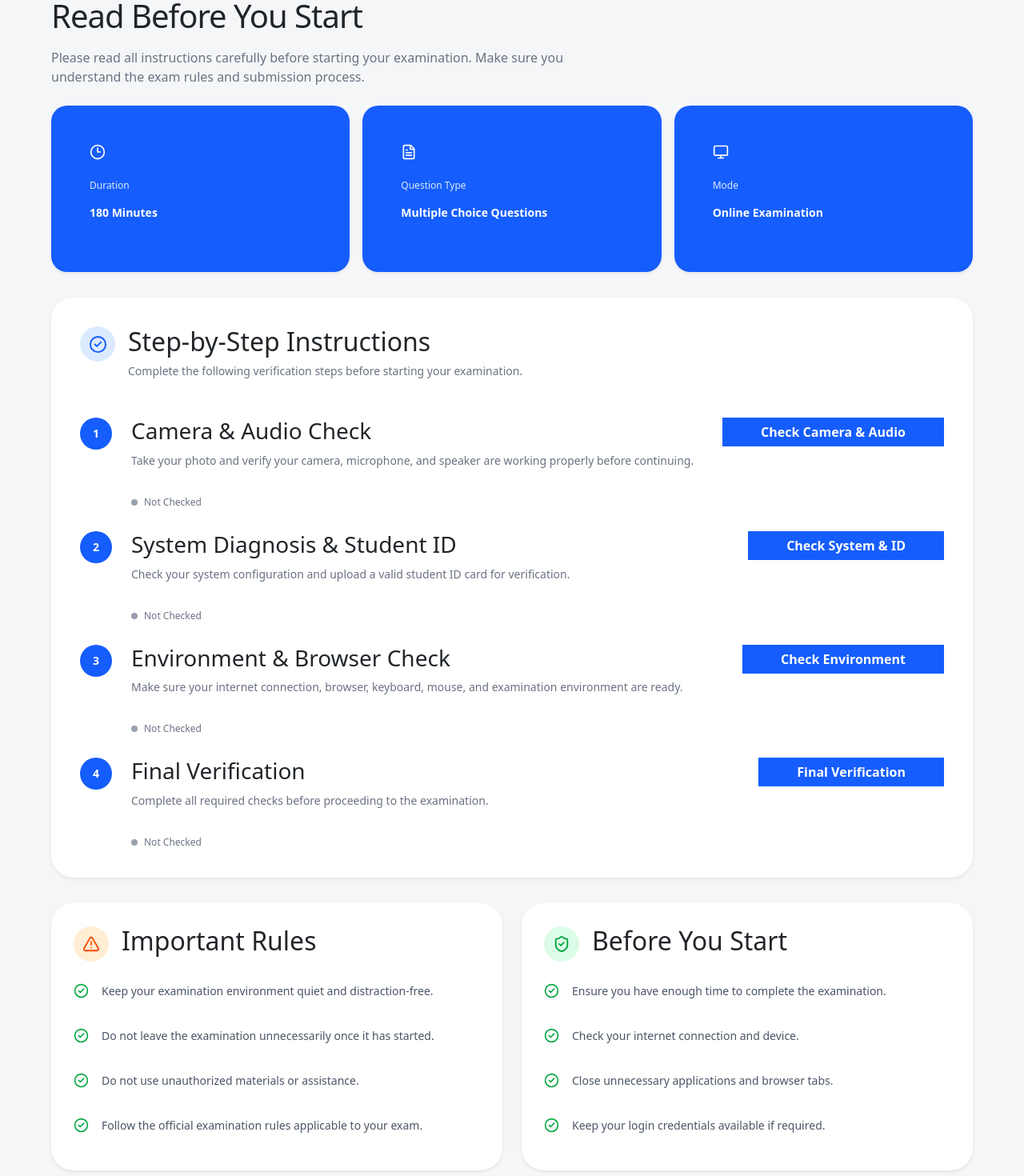
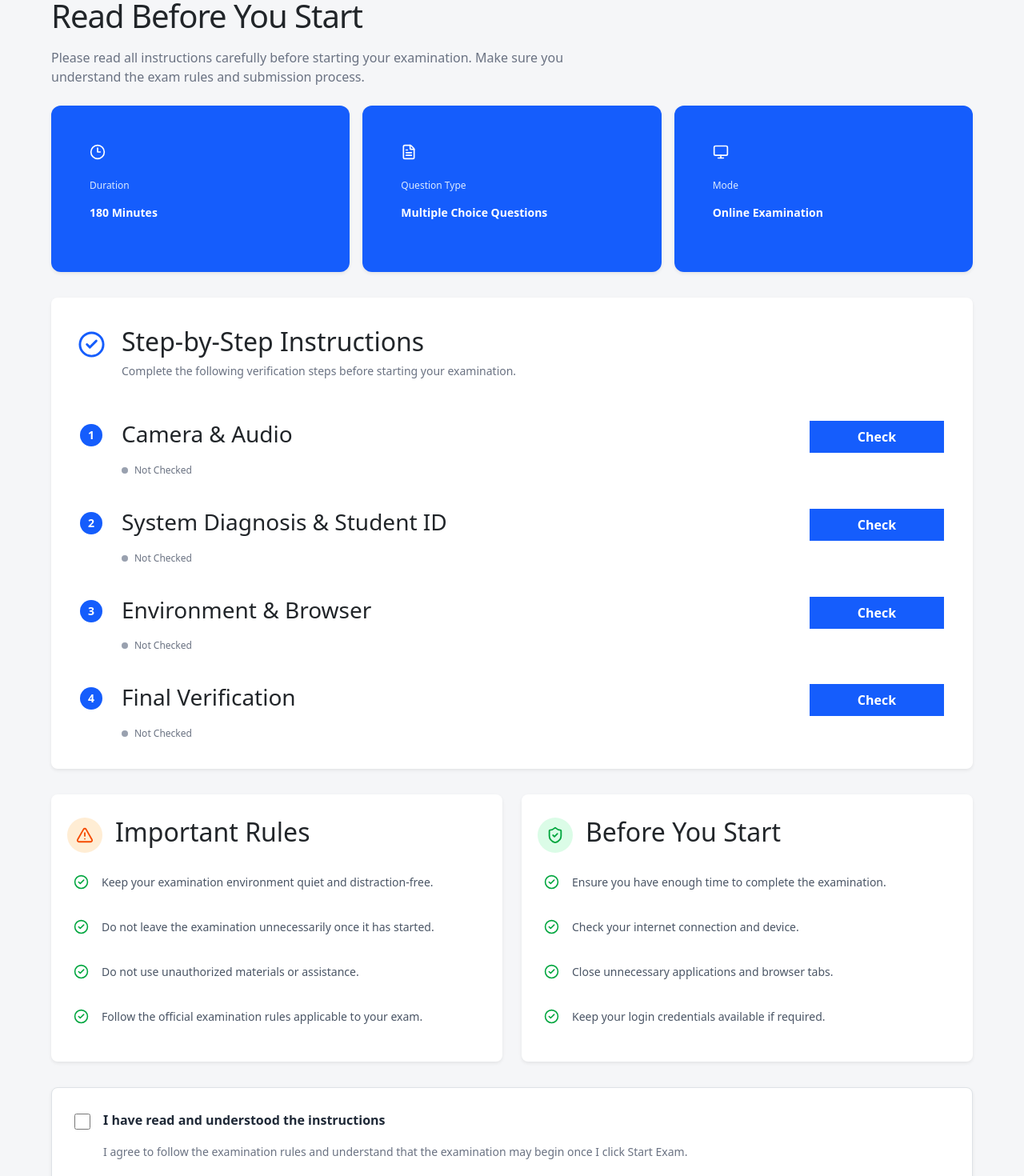
Before and after one commit to KARRI-DURGA-SIVA/AI-MOCKEXAM-Portal, a React (Vite) app: page /instruction in a window 1280 px wide. Shown: the part 160-1630 px from the top of the page at 80% size. Built offline with nearby package versions, Linux system fonts and the light colour scheme; a web font is replaced by a local one.

Commit message:
instrucation page

```diff
--- a/src/Pages/Instruction.tsx
+++ b/src/Pages/Instruction.tsx
@@ -54,31 +54,31 @@ function Instruction() {
   const steps = [
     {
       number: 1,
-      title: "Camera & Audio Check",
+      title: "Camera & Audio",
       description:
-        "Take your photo and verify your camera, microphone, and speaker are working properly before continuing.",
-      button: "Check Camera & Audio",
+        "",
+      button: "Check",
     },
     {
       number: 2,
       title: "System Diagnosis & Student ID",
       description:
-        "Check your system configuration and upload a valid student ID card for verification.",
-      button: "Check System & ID",
+        "",
+      button: "Check",
     },
     {
       number: 3,
-      title: "Environment & Browser Check",
+      title: "Environment & Browser",
       description:
-        "Make sure your internet connection, browser, keyboard, mouse, and examination environment are ready.",
-      button: "Check Environment",
+        "",
+      button: "Check",
     },
     {
       number: 4,
       title: "Final Verification",
       description:
-        "Complete all required checks before proceeding to the examination.",
-      button: "Final Verification",
+        "",
+      button: "Check",
     },
   ];
 
@@ -143,7 +143,7 @@ function Instruction() {
 
           {/* Duration */}
 
-          <div className="rounded-[20px] bg-blue-600 p-5 text-white shadow-sm">
+          <div className="rounded-[12px] bg-blue-600 p-5 text-white shadow-sm">
 
             <Clock3 size={20} />
 
@@ -159,7 +159,7 @@ function Instruction() {
 
           {/* Question Type */}
 
-          <div className="rounded-[20px] bg-blue-600 p-5 text-white shadow-sm">
+          <div className="rounded-[12px] bg-blue-600 p-5 text-white shadow-sm">
 
             <FileText size={20} />
 
@@ -175,7 +175,7 @@ function Instruction() {
 
           {/* Mode */}
 
-          <div className="rounded-[20px] bg-blue-600 p-5 text-white shadow-sm">
+          <div className="rounded-[12px] bg-blue-600 p-5 text-white shadow-sm">
 
             <Monitor size={20} />
 
@@ -193,14 +193,14 @@ function Instruction() {
 
         {/* ================= STEP BY STEP ================= */}
 
-        <div className="mt-6 rounded-[28px] bg-white p-6 shadow-sm sm:mt-8 sm:p-8 md:p-9">
+        <div className="mt-6 rounded-[8px] bg-white p-6 shadow-sm sm:mt-8 sm:p-8 md:p-9">
 
           {/* Heading */}
 
           <div className="flex items-start gap-3">
 
-            <div className="flex h-11 w-11 shrink-0 items-center justify-center rounded-full bg-blue-100 text-blue-600">
-              <CheckCircle2 size={23} />
+            <div className="flex -ml-2 h-11 w-11 shrink-0 items-center justify-center rounded-full text-blue-600">
+              <CheckCircle2 size={35} />
             </div>
 
             <div>
@@ -220,7 +220,7 @@ function Instruction() {
 
           {/* Steps */}
 
-          <div className="mt-8 space-y-7">
+          <div className="mt-9 space-y-10">
 
             {steps.map((step) => (
 
@@ -231,7 +231,7 @@ function Instruction() {
 
                 {/* Number */}
 
-                <div className="flex h-10 w-10 shrink-0 items-center justify-center rounded-full bg-blue-600 text-sm font-bold text-white">
+                <div className="flex h-7 w-7 mt-1 shrink-0 items-center justify-center rounded-full bg-blue-600 text-sm font-bold text-white">
                   {step.number}
                 </div>
 
@@ -257,16 +257,15 @@ function Instruction() {
 
        <button
   type="button"
-                      className="flex h-9 shrink-0 items-center justify-center rounded-full bg-blue-600 px-5 text-xs font-bold text-white transition hover:bg-blue-700"
+  className="flex h-10 w-42 shrink-0 items-center justify-center rounded-full bg-blue-600 text-xs font-bold text-white transition-all duration-200 hover:bg-blue-700 active:scale-95"
 >
   {step.button}
 </button>
-
                   </div>
 
                   {/* Status */}
 
-                  <div className="mt-3 flex items-center gap-2">
+                  <div className="mt-1 flex items-center gap-2">
 
                     <span className="h-2 w-2 rounded-full bg-gray-400" />
 
@@ -292,11 +291,11 @@ function Instruction() {
 
           {/* IMPORTANT RULES */}
 
-          <div className="rounded-[28px] bg-white p-6 shadow-sm sm:p-7">
+          <div className="rounded-[8px] bg-white p-6 shadow-sm sm:p-7">
 
             <div className="flex items-center gap-3">
 
-              <div className="flex h-11 w-11 shrink-0 items-center justify-center rounded-full bg-orange-100 text-orange-600">
+              <div className="flex -ml-2 h-11 w-11 shrink-0 items-center justify-center rounded-full bg-orange-100 text-orange-600">
                 <AlertTriangle size={22} />
               </div>
 
@@ -334,11 +333,11 @@ function Instruction() {
 
           {/* BEFORE STARTING */}
 
-          <div className="rounded-[28px] bg-white p-6 shadow-sm sm:p-7">
+          <div className="rounded-[8px] bg-white p-6 shadow-sm sm:p-7">
 
             <div className="flex items-center gap-3">
 
-              <div className="flex h-11 w-11 shrink-0 items-center justify-center rounded-full bg-green-100 text-green-600">
+              <div className="flex h-11 w-11 -ml-2 shrink-0 items-center justify-center rounded-full bg-green-100 text-green-600">
                 <ShieldCheck size={22} />
               </div>
 
@@ -378,31 +377,30 @@ function Instruction() {
 
     {/* ================= CONFIRMATION ================= */}
 
-        <div className="mt-6 rounded-[28px] border border-gray-200 bg-white p-6 shadow-sm sm:mt-8 sm:p-7">
+{/* ================= CONFIRMATION ================= */}
 
-          <label className="flex cursor-pointer items-start gap-4">
+<div className="mt-6 rounded-[8px] border border-gray-200 bg-white p-6 shadow-sm sm:mt-8 sm:p-7">
 
+  <label className="relative block cursor-pointer">
+
+    {/* Checkbox - LEFT */}
     <input
       type="checkbox"
       checked={accepted}
-              onChange={(e) =>
-                setAccepted(e.target.checked)
-              }
-              className="mt-1 h-5 w-5 shrink-0 accent-blue-600"
+      onChange={(e) => setAccepted(e.target.checked)}
+      className="absolute left-0 top-1 h-5 w-5 cursor-pointer accent-blue-600"
     />
 
-            <div>
-
-              <p className="font-bold text-[#1f2937]">
+    {/* Content - RIGHT */}
+    <div className="pl-9">
+      <p className="font-bold leading-6 text-[#1f2937]">
         I have read and understood the instructions
       </p>
 
       <p className="mt-1 text-sm leading-6 text-gray-500">
-                I agree to follow the examination rules and
-                understand that the examination may begin once I
-                click Start Exam.
+        I agree to follow the examination rules and understand that
+        the examination may begin once I click Start Exam.
       </p>
-
     </div>
 
   </label>
@@ -412,21 +410,21 @@ function Instruction() {
   <div className="mt-7 flex flex-col-reverse gap-3 sm:flex-row sm:justify-end">
 
     {/* Go Back */}
-
     <button
+      type="button"
       onClick={() => navigate(-1)}
-              className="flex h-12 items-center justify-center gap-2 rounded-full border border-gray-300 bg-white px-7 text-sm font-bold text-gray-700 transition hover:bg-gray-100"
+      className="flex h-12 items-center justify-center gap-2 rounded-full border border-gray-300 bg-white px-7 text-sm font-bold text-gray-700 transition-all duration-200 hover:bg-gray-100"
     >
       <ArrowLeft size={16} />
       Go Back
     </button>
 
     {/* Start Exam */}
-
     <button
+      type="button"
       disabled={!accepted}
       onClick={() => navigate("/Status")}
-              className={`flex h-12 items-center justify-center gap-3 rounded-full px-7 text-sm font-bold transition ${
+      className={`flex h-12 items-center justify-center gap-3 rounded-full px-7 text-sm font-bold transition-all duration-200 ${
         accepted
           ? "bg-blue-600 text-white shadow-md hover:bg-blue-700"
           : "cursor-not-allowed bg-gray-200 text-gray-400"
```
Lines whose indentation alone changed are shown as unchanged.
